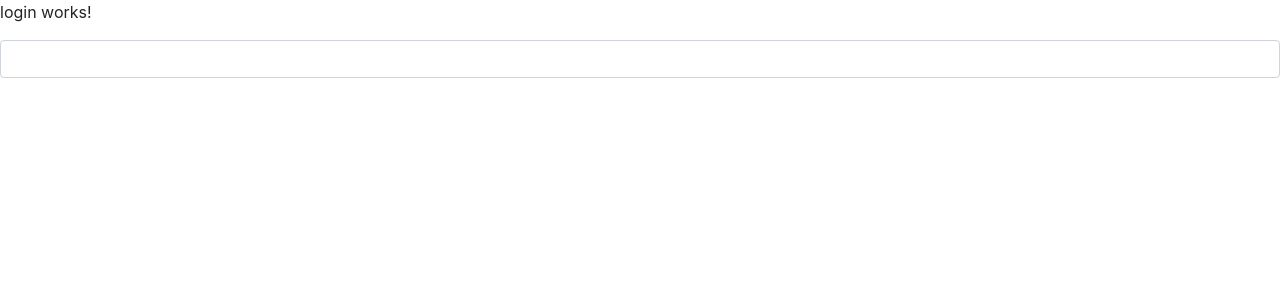
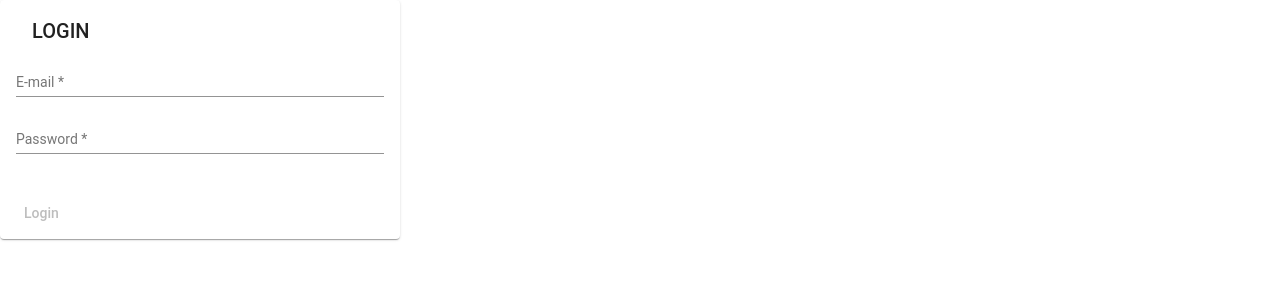
Before and after one commit to rsoft-latam/angular-course-2020, an Angular app: page /login in a window 1280 px wide. Shown: the top 300 px of the page. Built offline with nearby package versions, Linux system fonts and the light colour scheme.

Commit message:
login firebase

```diff
--- a/src/app/login/login/login.component.html
+++ b/src/app/login/login/login.component.html
@@ -1,59 +1,44 @@
-<p>login works!</p>
+<mat-card class="example-card">
+  <mat-card-header>
+    <mat-card-title>LOGIN</mat-card-title>
+  </mat-card-header>
+  <mat-card-content>
+    <form #form="ngForm" style="display: flex; flex-direction: column;">
 
-<!--EXAMPLE 1-->
-<!--<div style="display: flex; flex-direction: column;">
-   <input type="text" [(ngModel)]="username">
-   <input type="password" [(ngModel)]="password">
-</div>-->
-
-<!--EXAMPLE 2-->
-<!--<div style="display: flex; flex-direction: column;">
-  <form #form="ngForm">
-    <input type="text" name="username" ngModel>
-    <input type="password" name="password" ngModel>
-    <button type="submit">ENVIAR</button>
-  </form>
-</div>
-<button (click)="onLogin2(form)">LOGIN 2</button>-->
-
-<!--EXAMPLE 3-->
-<!--<div style="display: flex; flex-direction: column;">
-  <form (ngSubmit)="onLogin2(form)" #form="ngForm">
-    <input type="text" name="username" ngModel>
-    <input type="password" name="password" ngModel>
-    <button type="submit">ENVIAR</button>
-  </form>
-</div>-->
-
-
-<input class="form-control"
+      <mat-form-field>
+        <mat-label>E-mail</mat-label>
+        <input matInput
                type="text"
-       required
-       minlength="3"
-       maxlength="5"
+               name="email"
                ngModel
-       #name="ngModel">
-<div *ngIf="name.invalid && (name.touched || name.dirty)"
+               #emailUI="ngModel"
+               required>
+        <div *ngIf="emailUI.invalid && (emailUI.touched || emailUI.dirty)"
              class="alert alert-danger">
-  <div *ngIf="name.errors.required">
+          <div *ngIf="emailUI.errors.required">
             Name is required
           </div>
-  <div *ngIf="name.errors.minlength">
-    Name must have 3 characteres min
         </div>
-  <div *ngIf="name.errors.maxlength">
-    Name must have 5 characteres max
+      </mat-form-field>
+      <mat-form-field>
+        <mat-label>Password</mat-label>
+        <input matInput
+               type="text"
+               name="password"
+               ngModel
+               #passwordUI="ngModel"
+               required>
+        <div *ngIf="passwordUI.invalid && (passwordUI.touched || passwordUI.dirty)"
+             class="alert alert-danger">
+          <div *ngIf="passwordUI.errors.required">
+            Name is required
           </div>
         </div>
+      </mat-form-field>
 
-
-
-
-
-
-<!--<button routerLink="/pages">LOGIN</button>-->
-<!--<button (click)="onLogin()">LOGIN</button>-->
-
-<!--<button (click)="sw = !sw;">SW</button>
-<p>{{sw}}</p>
-<p *ngElse="sw">SE MUESTRA SI ES FALSO</p>-->
+    </form>
+  </mat-card-content>
+  <mat-card-actions>
+    <button mat-button [disabled]="form.invalid" (click)="onLogin(form)">Login</button>
+  </mat-card-actions>
+</mat-card>
--- a/src/app/login/login/login.component.scss
+++ b/src/app/login/login/login.component.scss
@@ -0,0 +1,8 @@
+.example-card {
+  max-width: 400px;
+}
+
+.example-header-image {
+  background-image: url('https://material.angular.io/assets/img/examples/shiba1.jpg');
+  background-size: cover;
+}
--- a/src/app/login/login/login.component.ts
+++ b/src/app/login/login/login.component.ts
@@ -1,5 +1,6 @@
 import {Component, OnInit} from '@angular/core';
 import {Router} from '@angular/router';
+import {AuthService} from '../../services/auth.service';
 
 @Component({
   selector: 'app-login',
@@ -9,25 +10,24 @@
 
 export class LoginComponent implements OnInit {
 
-  username = '';
-  password = '';
-
-  sw = true;
-
-  constructor(private router: Router) {
+  constructor(private router: Router,
+              private authService: AuthService) {
   }
 
   ngOnInit(): void {
   }
 
-  onLogin(): void {
-    console.log('USENAME: ', this.username);
-    console.log('PASSWORD: ', this.password);
-  }
+  onLogin(form: any): void {
+    console.log('FORM: ', form.value);
 
-  onLogin2(form): void {
-    console.log('VARIABLE LOCAL FORM: ', form.value);
-    this.router.navigate(['/pages']);
+    this.authService.login(form.value).subscribe(
+      res => {
+        console.log('LOGIN RESPONSE: ', res);
+      },
+      err => {
+        console.log('LOGIN ERROR: ');
+      }
+    );
   }
 
 }
--- /dev/null
+++ b/src/app/services/auth.service.ts
@@ -0,0 +1,16 @@
+import {Injectable} from '@angular/core';
+import {HttpClient} from '@angular/common/http';
+import {Observable} from 'rxjs';
+
+@Injectable()
+export class AuthService {
+
+  constructor(private http: HttpClient) {
+
+  }
+
+  public login(body: any): Observable<any> {
+    return this.http.post('https://identitytoolkit.googleapis.com/v1/accounts:signInWithPassword?key=AIzaSyCzqD6Ghgj5JYaIb1V6eJggXeiZdNxTQEA', body);
+  }
+
+}
```
Also changed, not shown: src/app/login/login.module.ts (+22 -7 lines). Lines whose indentation alone changed are shown as unchanged.
